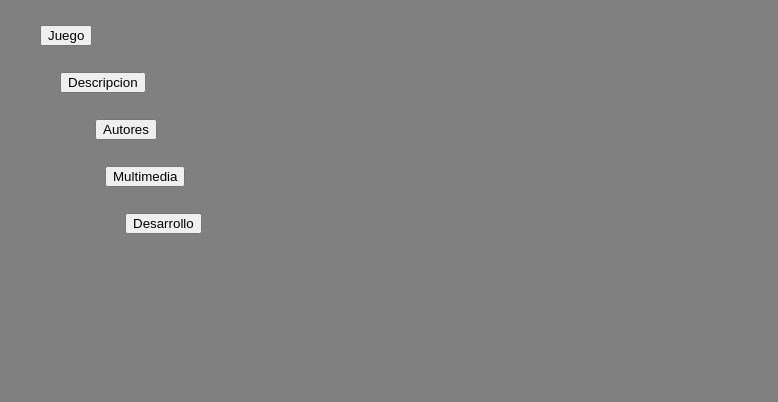
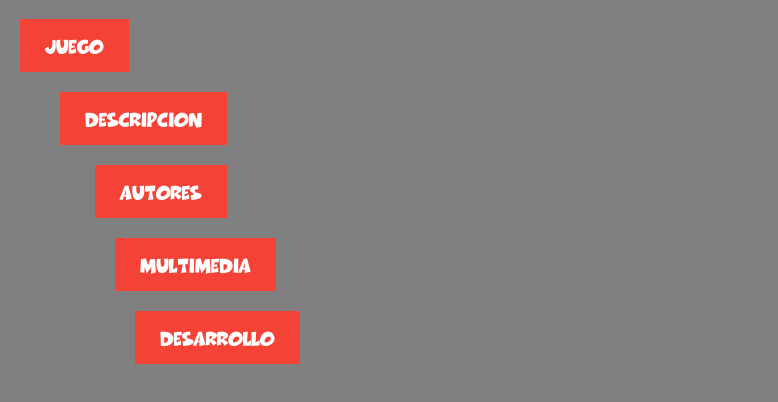
Before and after one commit to Aplicaciones-Multimedia-2022/amm22-pweb-gst-jazz_pero_mal, a plain HTML site: page proyecto/html/inicio.html in a window 1280 px wide. Shown: the part 84-486 px from the top of the page, without its empty margins (0-778 px from the left). Drawn offline with Linux system fonts and the light colour scheme.

Commit message:
Add files via upload

```diff
--- a/proyecto/css/estilo.css
+++ b/proyecto/css/estilo.css
@@ -1,3 +1,4 @@
+/*Esto es el css del menu de inicio*/
 @font-face{
   font-family: fuenteLibre;
   src:url(../res/THWACK.TTF);
@@ -6,8 +7,8 @@
 body,html {
   margin: 10px;
   font-family: fuenteLibre;
-/*  background: url(../img/syncopa-jazz-and-cocktail.jpg); */
-  background-size: 1000px;
+ /*background: url(../img/syncopa-jazz-and-cocktail.jpg);*/
+  background-size: 10000px;
   background-repeat: no-repeat;
   background-color: grey;
   background-position: center;
@@ -17,10 +18,17 @@ h1{
 text-align: center;
 }
 
-.Juego{
-  margin-top: 20px;
-  margin-left: 20px;
-  font-family: fuenteLibre;
+a:link, a:visited {
+  background-color: #f44336;
+  color: white;
+  padding: 14px 25px;
+  text-align: center;
+  text-decoration: none;
+  display: inline-block;
+}
+
+a:hover, a:active {
+  background-color: red;
 }
 
 .Descripcion{
@@ -37,12 +45,12 @@ text-align: center;
 
 .Multimedia{
   margin-top: 20px;
-  margin-left: 85px;
+  margin-left: 95px;
   font-family: fuenteLibre;
 }
 
 .Desarrollo{
   margin-top: 20px;
-  margin-left: 105px;
+  margin-left: 115px;
   font-family: fuenteLibre;
 }
--- /dev/null
+++ b/proyecto/css/estiloPersonaje.css
@@ -0,0 +1,35 @@
+/* Esto es el css de la pantalla de seleccion de personaje*/
+@font-face{
+  font-family: fuenteLibre;
+  src:url(../res/THWACK.TTF);
+}
+
+body,html {
+  margin: 10px;
+  font-family: fuenteLibre;
+ /*background: url(../img/syncopa-jazz-and-cocktail.jpg);*/
+  background-color: grey;
+}
+
+.Seleccion{
+margin-left: 200px;
+margin-top: 200px;
+float: left;
+}
+
+#TituloSeleccion{
+  text-align: center;
+  height: 50px;
+}
+
+.VolverMenu{ /*boton de volver al menu principal*/
+  margin-top: 700px;
+  margin-left: -1500px;
+  background-color: #f44336;
+  color: white;
+  padding: 14px 25px;
+  text-align: center;
+  text-decoration: none;
+  display: inline-block;
+  background-color: red;
+}
--- a/proyecto/html/inicio.html
+++ b/proyecto/html/inicio.html
@@ -3,29 +3,29 @@
   <head>
     <meta charset="utf-8">
     <link rel="stylesheet" type="text/css" href="../css/estilo.css">
-    <title>Untilted Music Game</title>
+    <title>Sax Hero</title>
   </head>
   <body>
 <h1>SAX HERO</h1>
 
 <div class="Juego">
-<button type="button" name="button">Juego</button>
+<a href="personaje.html" target="">Juego</a>
 </div>
 
 <div class="Descripcion">
-<button type="button" name="button">Descripcion</button>
+<a href="Descripcio.html" target="">Descripcion</a>
 </div>
 
 <div class="Autores">
-<button type="button" name="button">Autores</button>
+<a href="Autores.html" target="">Autores</a>
 </div>
 
 <div class="Multimedia">
-<button type="button" name="button">Multimedia</button>
+<a href="Multimedia.html" target="">Multimedia</a>
 </div>
 
 <div class="Desarrollo">
-<button type="button" name="button">Desarrollo</button>
+<a href="Desarrollo.html" target="">Desarrollo</a>
 </div>
   </body>
 </html>
```
Also changed, not shown: proyecto/html/Juego1.html (added, +10 -0 lines), proyecto/html/personaje.html (added, +32 -0 lines).
